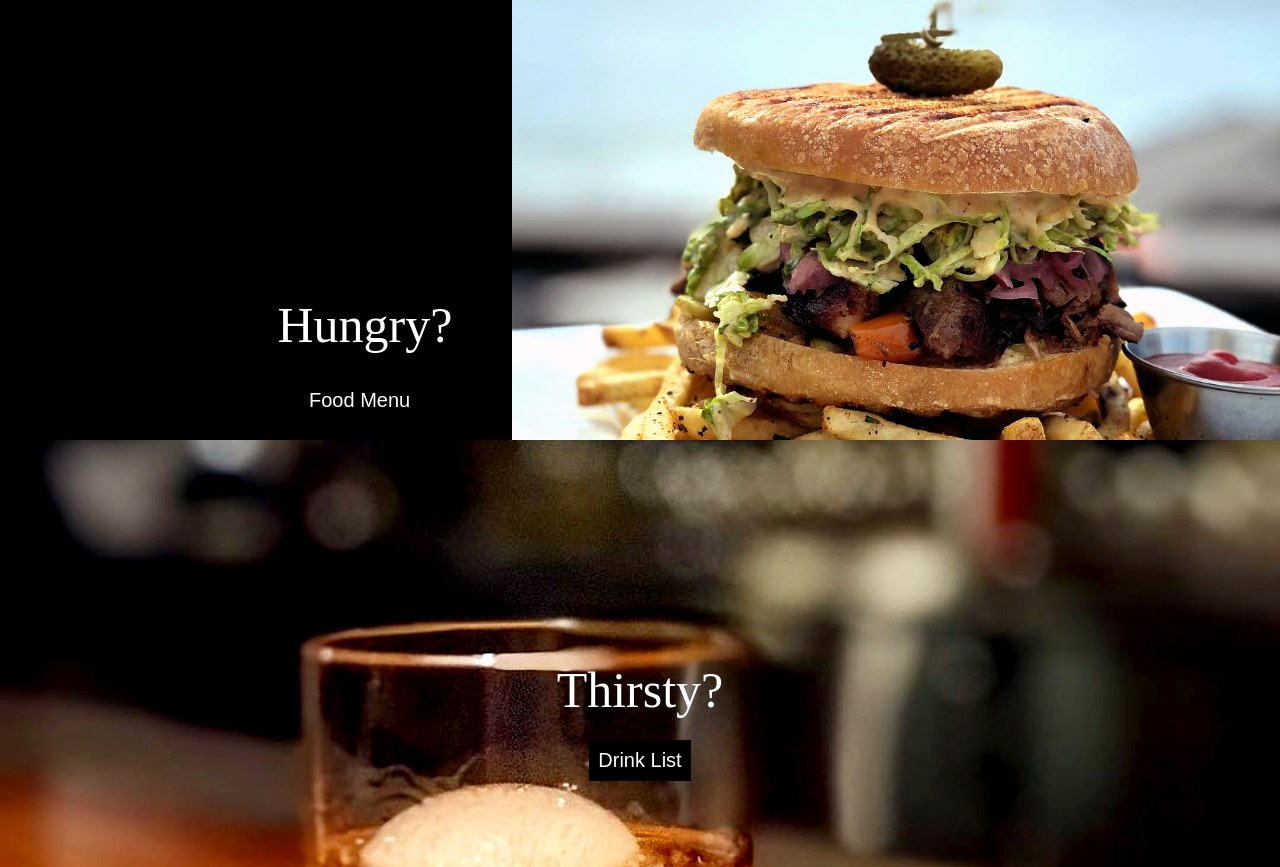
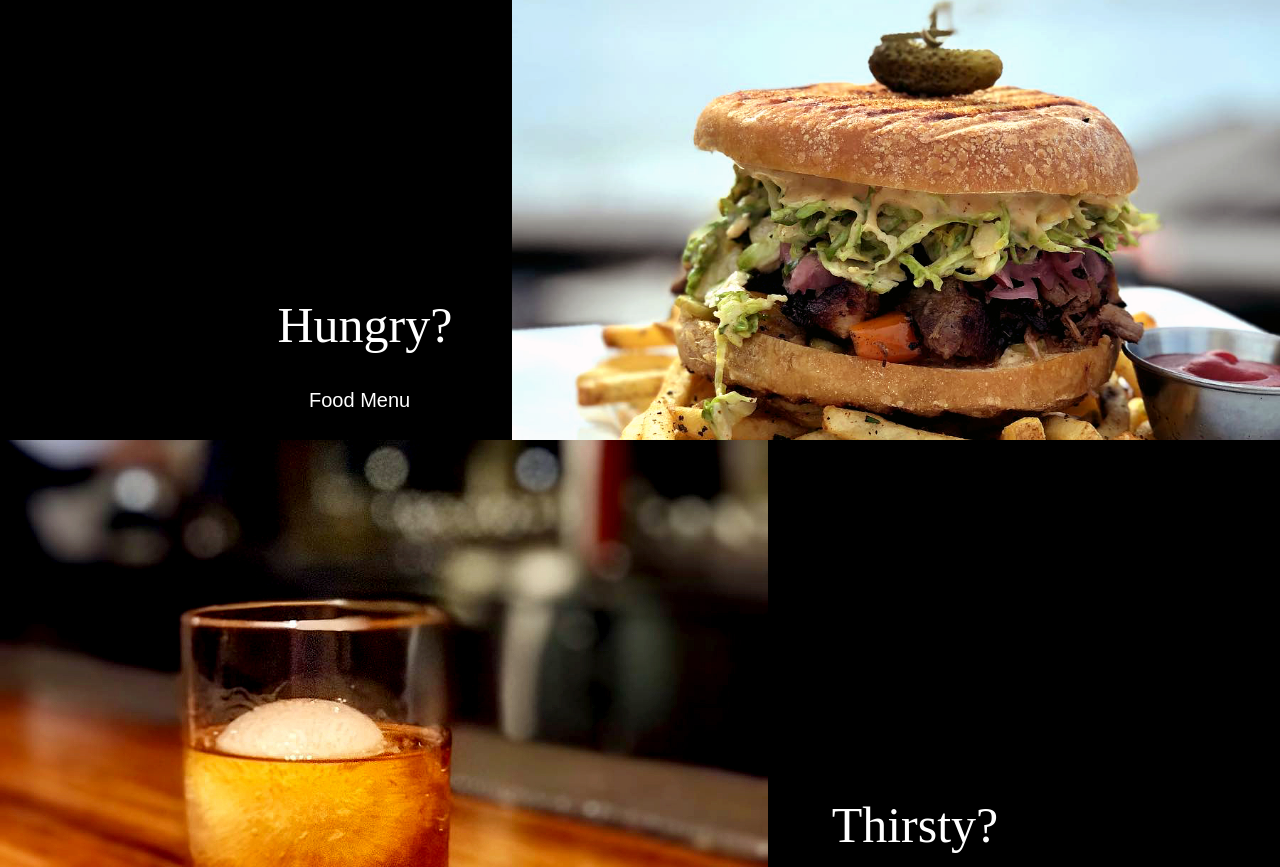
Before and after one commit to wolfschil/project-two-laketheatercafe, a plain HTML site: page index.html in a window 1280 px wide. Shown: the part 1573-2440 px from the top of the page. Drawn offline with nearby package versions, Linux system fonts and the light colour scheme; a web font is replaced by a local one.

Commit message:
...................................................

```diff
--- a/css/style.css
+++ b/css/style.css
@@ -47,8 +47,10 @@
 	padding: 7px;
 }
 
+}
 
 .whats-playing {display: none;}
+
 .moviestickys {display: none;}
 
 .dropbtn {
@@ -64,6 +66,9 @@
 
 }
 
+.whats-playing{
+	display: none;
+}
 /* Dropdown button on hover & focus */
 .dropbtn:hover, .dropbtn:focus {
   background-color: white;
@@ -284,10 +289,22 @@ right: 275px;
 
 }
 .thirsty img{
-	padding-left: 40%;
+	padding-right: 40%;
 	height: auto;
 	width: 60%;
 }
+
+.thirsty button{
+	position: absolute;
+	top: 390px;
+	right: 300px;
+}
+
+.thirsty h2{
+	top: 385px;
+	left: 275px;
+}
+
  .all{
  	display: block;
  	height: auto;
--- a/index.html
+++ b/index.html
@@ -42,6 +42,7 @@
   <img src="photos/home.jpg" data-speed="1" class="img-parallax homephotohide">
 	  <h2 class="movieinfotitle">What's playing?</h2>
 	  <a class="onetimebutton" href='showtimes.html'><button>Showtimes</button></a>
+
 	  	  <div class="whats-playing">
 	  	<p>– showtimes listed here good through Monday, November 11th –</p>
 
@@ -55,8 +56,6 @@
 		<p>we only play 5 minutes of previews—arrive on time!</p>
 		</div>
 	    <!-- end of right column -->
-
-
 </div>
 <div class="block">
 	<div class="hungry">
@@ -66,9 +65,11 @@
   </div>
 </div>
 <div class="block">
+	<div class="thirsty">
   <img src="photos/drink1.jpg" data-speed="1" alt="oldfashion" class="img-parallax">
   <h2>Thirsty?</h2>
   <a href='drinkmenu.html'><button>Drink List</button></a>
+	</div>
 </div>
 <div class="block">
   <img src="photos/event1.jpg" data-speed="-1" alt="group" class="img-parallax">
```
